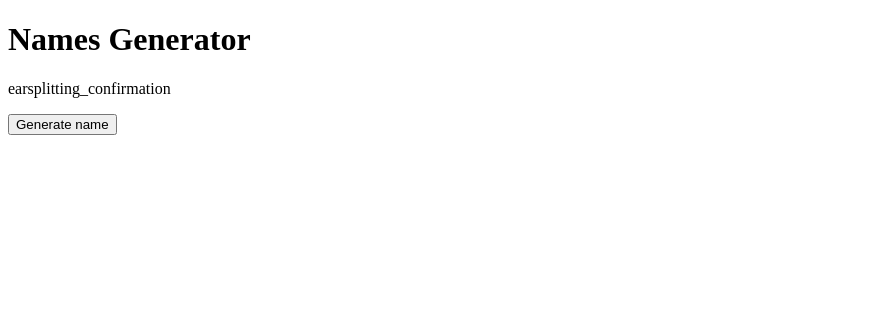
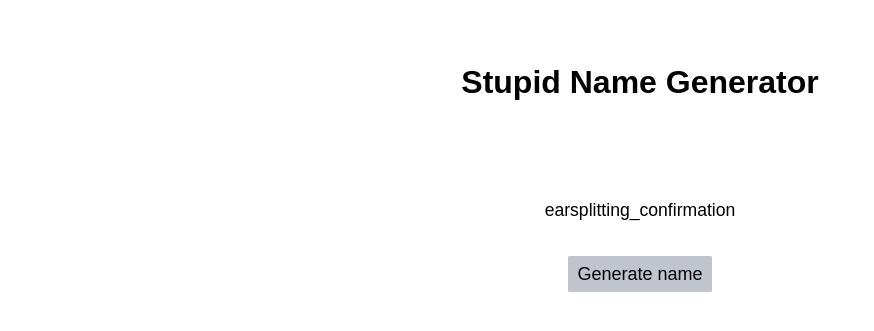
Before and after one commit to hsmnn/django, a Django app: page / in a window 1280 px wide. Shown: the top 331 px of the page, without its empty margins (0-874 px from the left). Run offline with Django 3.2, Linux system fonts and the light colour scheme; data comes from the database, SQL or seed files in the repository; both versions use the stored data as it was after the commit.

Commit message:
style added

```diff
--- a/nameGenerator/names/models.py
+++ b/nameGenerator/names/models.py
@@ -1,7 +1,14 @@
 from django.db import models
+from django.contrib import admin
 
 class Name(models.Model):
     name = models.CharField(max_length=200)
 
+    @admin.display(
+        boolean=True,
+        ordering='name',
+        description='Generated names',
+    )
+
     def __str__(self):
         return self.name
--- /dev/null
+++ b/nameGenerator/names/static/names/style.css
@@ -0,0 +1,44 @@
+body {
+    font-family: arial;
+    max-width: 90%;
+    margin: auto;
+    display: flex;
+    flex-direction: column;
+}
+
+h1 {
+    margin-top: 2em;
+    margin-bottom: 2em;
+}
+
+header {
+    display: flex;
+    justify-content: center;
+}
+
+.name__box {
+    display: flex;
+    flex-direction: column;
+    align-items: center;
+}
+
+.name__box p {
+    margin: 2em;
+    font-size: 1.1em;
+}
+
+button {
+    background-color: #C0C4CC;
+    border: 1px solid #C0C4CC;
+    border-radius: 2%;
+    height: 2em;
+    width: 8em;
+    font-size: large;
+    color: black;
+    transition: all ease-in-out 0.2s;
+    cursor: pointer;
+}
+
+button:hover {
+    background-color: #ECEDEE;
+}
--- a/nameGenerator/names/templates/names/index.html
+++ b/nameGenerator/names/templates/names/index.html
@@ -4,10 +4,15 @@
         <meta charset="UTF-8">
         <meta http-equiv="X-UA-Compatible" content="IE=edge">
         <meta name="viewport" content="width=device-width, initial-scale=1.0">
-        <title>Names generator</title>
+        {% load static %}
+        <link rel="stylesheet" type="text/css" href="{% static 'names/style.css' %}">
+        <title>Stupid Name Generator</title>
     </head>
     <body>
-        <h1>Names Generator</h1>
+        <header>
+            <h1>Stupid Name Generator</h1>
+        </header>
+        <div class="name__box">
             {% if name %}
                 <p>{{ name }}</p>
             {% else %}
@@ -17,5 +22,6 @@
                 {% csrf_token %}
                 <button type="submit">Generate name</button>
             </form>
+            </div>
     </body>
 </html>
```
Also changed, not shown: nameGenerator/db.sqlite3. Lines whose indentation alone changed are shown as unchanged.
